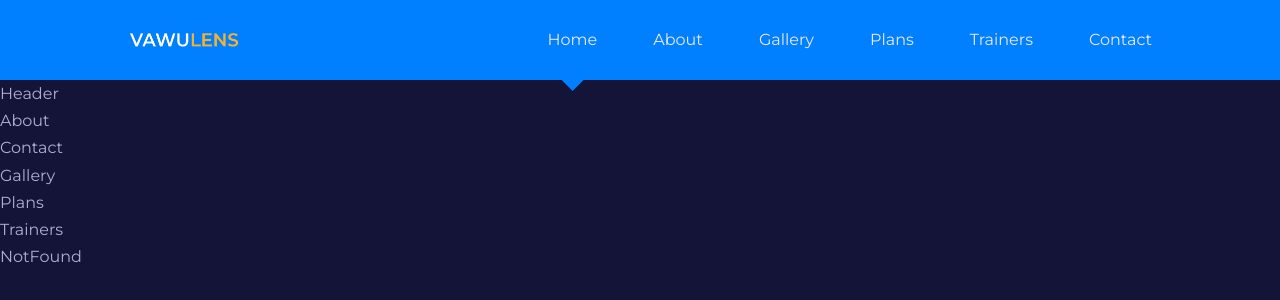
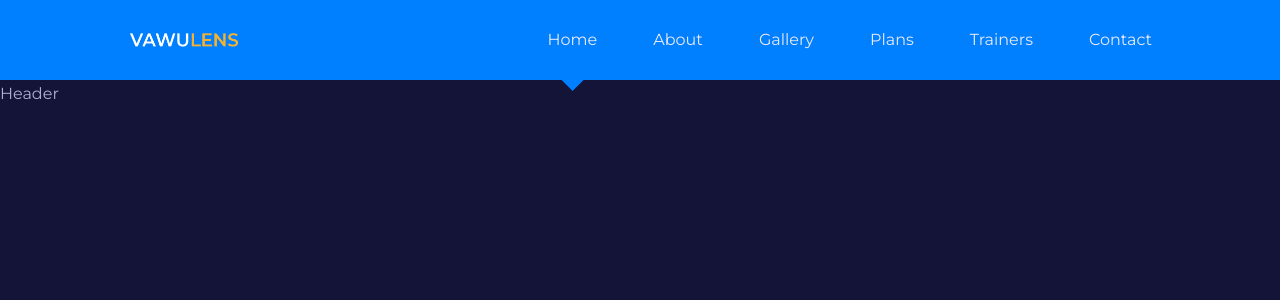
Before and after one commit to erickdc7/react-trainer-website, a React (Create React App) app: page / in a window 1280 px wide. Shown: the top 300 px of the page. Built offline with nearby package versions, Linux system fonts and the light colour scheme; the HTML template or start-up script is replaced by a standard one.

Commit message:
Routes and Route added to App.js

```diff
--- a/src/App.js
+++ b/src/App.js
@@ -14,13 +14,16 @@ const App = () => {
 	return (
 		<BrowserRouter>
 			<Navbar />
-			<Home />
-			<About />
-			<Contact />
-			<Gallery />
-			<Plans />
-			<Trainers />
-			<NotFound />
+
+			<Routes>
+				<Route index element={<Home />} />
+				<Route path='about' element={<About />} />
+				<Route path='contact' element={<Contact />} />
+				<Route path='gallery' element={<Gallery />} />
+				<Route path='plans' element={<Plans />} />
+				<Route path='trainers' element={<Trainers />} />
+				<Route path='*' element={<NotFound />} />
+			</Routes>
 		</BrowserRouter>
 	)
 }
--- a/src/pages/home/Home.jsx
+++ b/src/pages/home/Home.jsx
@@ -4,7 +4,9 @@ import Header from '../../components/Header'
 
 const Home = () => {
     return (
-        <Header />
+        <>
+            <Header />
+        </>
     )
 }
 
```
